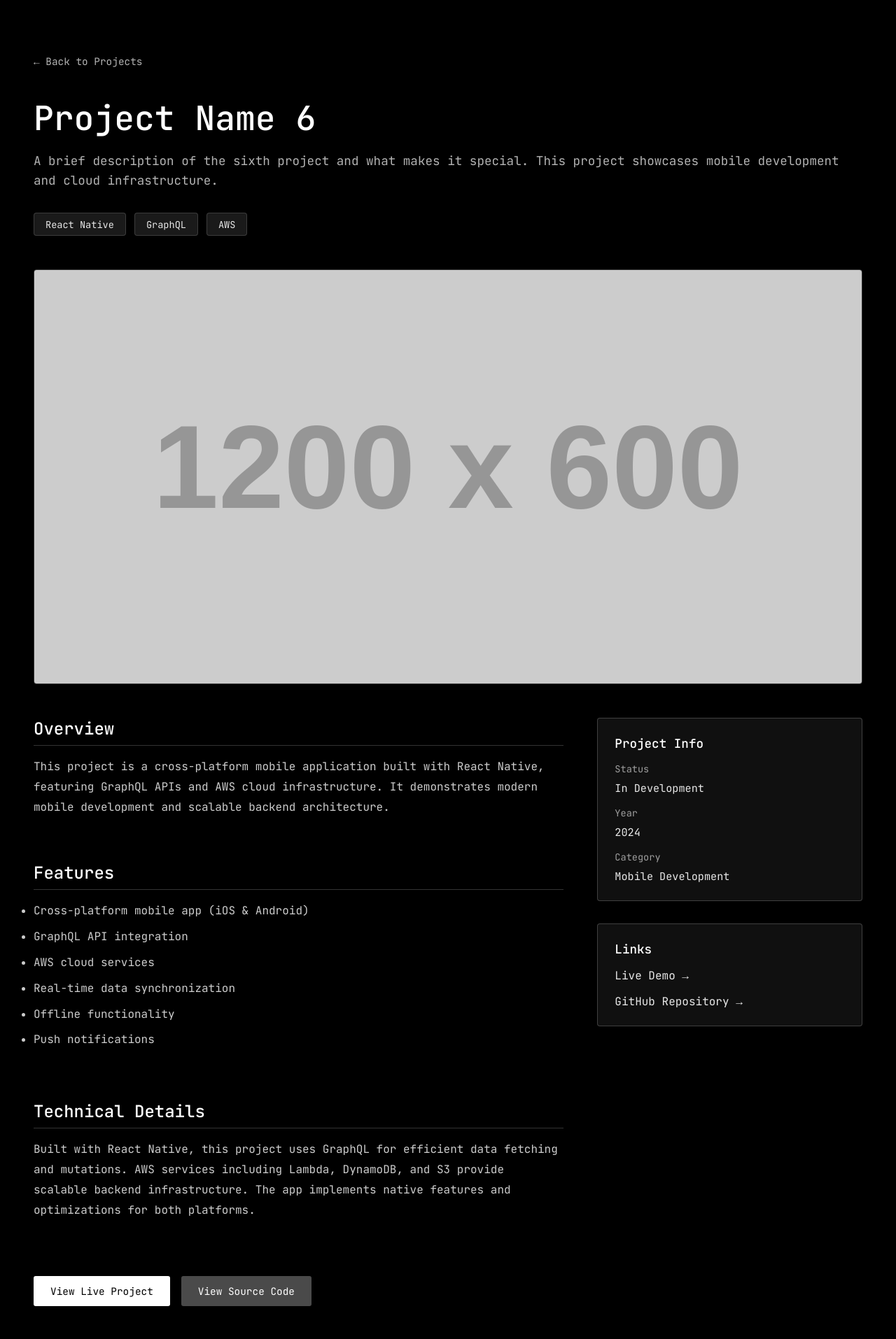
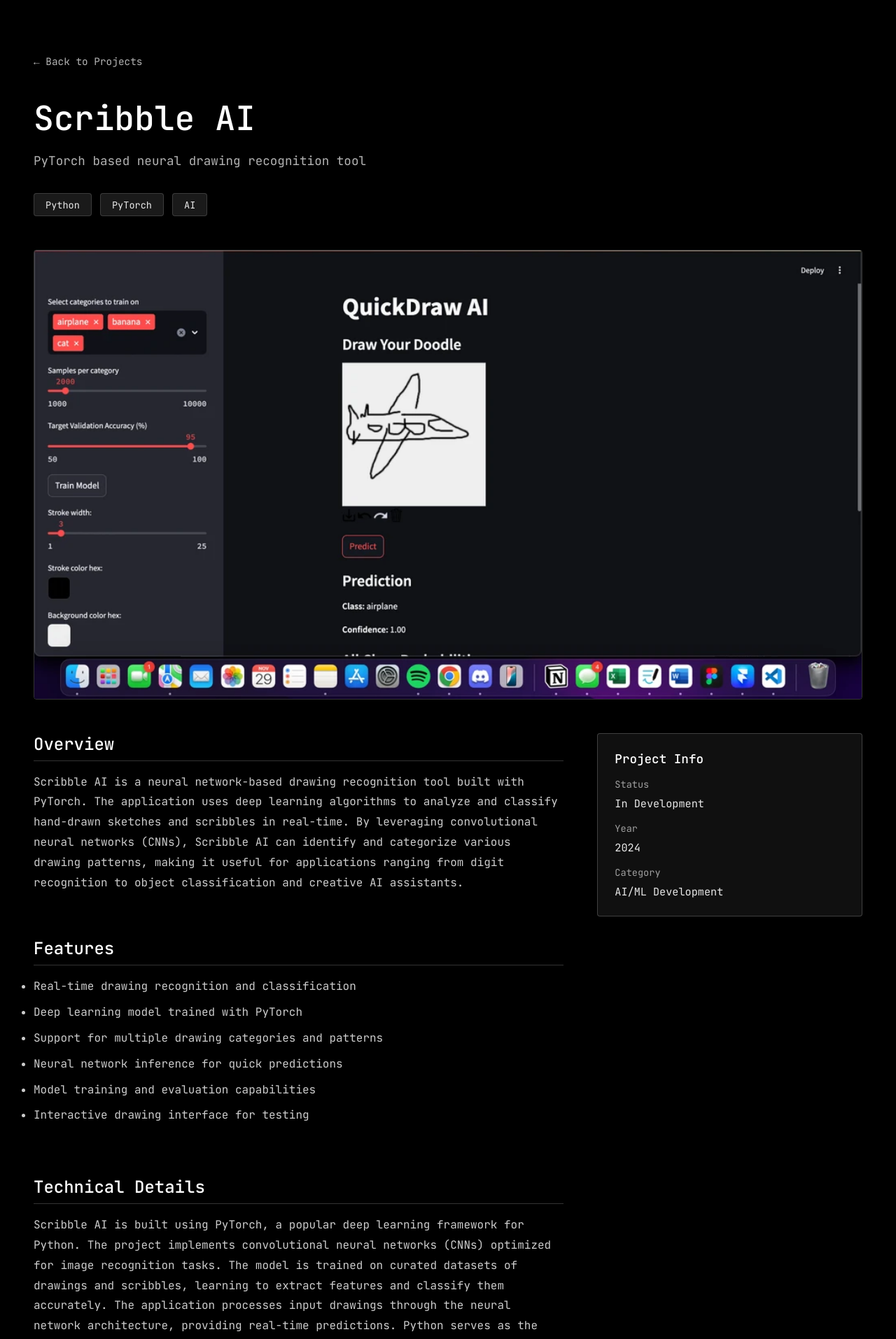
Before and after one commit to daniel3606/DL_Portfolio_Website_V03, a React (Vite) app: page /projects/project-6 in a window 1280 px wide. Shown: the part 80-1994 px from the top of the page at 70% size. Built offline with nearby package versions, Linux system fonts and the light colour scheme.

Commit message:
project_6

```diff
--- a/src/pages/ProjectDetail6.jsx
+++ b/src/pages/ProjectDetail6.jsx
@@ -1,6 +1,7 @@
 import React from 'react';
 import { Link } from 'react-router-dom';
 import './ProjectDetail.css';
+import ScribbleAIImage from '../assets/scribbleai_image.webp';
 
 const ProjectDetail6 = () => {
   return (
@@ -10,19 +11,19 @@ const ProjectDetail6 = () => {
           <Link to="/projects" className="back-button">
             ← Back to Projects
           </Link>
-          <h1 className="project-detail-title">Project Name 6</h1>
+          <h1 className="project-detail-title">Scribble AI</h1>
           <p className="project-detail-subtitle">
-            A brief description of the sixth project and what makes it special. This project showcases mobile development and cloud infrastructure.
+            PyTorch based neural drawing recognition tool
           </p>
           <div className="project-detail-tags">
-            <span className="project-detail-tag">React Native</span>
-            <span className="project-detail-tag">GraphQL</span>
-            <span className="project-detail-tag">AWS</span>
+            <span className="project-detail-tag">Python</span>
+            <span className="project-detail-tag">PyTorch</span>
+            <span className="project-detail-tag">AI</span>
           </div>
         </div>
 
         <div className="project-detail-image-container">
-          <img src="https://via.placeholder.com/1200x600?text=Project+6" alt="Project 6" className="project-detail-image" />
+          <img src={ScribbleAIImage} alt="Scribble AI" className="project-detail-image" />
         </div>
 
         <div className="project-detail-content">
@@ -30,29 +31,33 @@ const ProjectDetail6 = () => {
             <div className="project-detail-section">
               <h2 className="project-detail-section-title">Overview</h2>
               <p className="project-detail-section-content">
-                This project is a cross-platform mobile application built with React Native, featuring GraphQL APIs
-                and AWS cloud infrastructure. It demonstrates modern mobile development and scalable backend architecture.
+                Scribble AI is a neural network-based drawing recognition tool built with PyTorch. The application uses deep learning
+                algorithms to analyze and classify hand-drawn sketches and scribbles in real-time. By leveraging convolutional neural
+                networks (CNNs), Scribble AI can identify and categorize various drawing patterns, making it useful for applications
+                ranging from digit recognition to object classification and creative AI assistants.
               </p>
             </div>
 
             <div className="project-detail-section">
               <h2 className="project-detail-section-title">Features</h2>
               <ul className="project-detail-section-content">
-                <li>Cross-platform mobile app (iOS & Android)</li>
-                <li>GraphQL API integration</li>
-                <li>AWS cloud services</li>
-                <li>Real-time data synchronization</li>
-                <li>Offline functionality</li>
-                <li>Push notifications</li>
+                <li>Real-time drawing recognition and classification</li>
+                <li>Deep learning model trained with PyTorch</li>
+                <li>Support for multiple drawing categories and patterns</li>
+                <li>Neural network inference for quick predictions</li>
+                <li>Model training and evaluation capabilities</li>
+                <li>Interactive drawing interface for testing</li>
               </ul>
             </div>
 
             <div className="project-detail-section">
               <h2 className="project-detail-section-title">Technical Details</h2>
               <p className="project-detail-section-content">
-                Built with React Native, this project uses GraphQL for efficient data fetching and mutations.
-                AWS services including Lambda, DynamoDB, and S3 provide scalable backend infrastructure.
-                The app implements native features and optimizations for both platforms.
+                Scribble AI is built using PyTorch, a popular deep learning framework for Python. The project implements convolutional
+                neural networks (CNNs) optimized for image recognition tasks. The model is trained on curated datasets of drawings and
+                scribbles, learning to extract features and classify them accurately. The application processes input drawings through
+                the neural network architecture, providing real-time predictions. Python serves as the primary programming language,
+                with PyTorch handling the machine learning computations, tensor operations, and gradient-based optimization during training.
               </p>
             </div>
           </div>
@@ -70,33 +75,10 @@ const ProjectDetail6 = () => {
               </div>
               <div className="project-detail-info-item">
                 <span className="project-detail-info-label">Category</span>
-                <span className="project-detail-info-value">Mobile Development</span>
-              </div>
-            </div>
-
-            <div className="project-detail-info-box">
-              <h3 className="project-detail-info-title">Links</h3>
-              <div className="project-detail-info-item">
-                <a href="#" className="project-detail-link" target="_blank" rel="noopener noreferrer">
-                  Live Demo →
-                </a>
-              </div>
-              <div className="project-detail-info-item">
-                <a href="#" className="project-detail-link" target="_blank" rel="noopener noreferrer">
-                  GitHub Repository →
-                </a>
+                <span className="project-detail-info-value">AI/ML Development</span>
               </div>
             </div>
           </div>
-        </div>
-
-        <div className="project-detail-actions">
-          <a href="#" className="project-detail-button primary" target="_blank" rel="noopener noreferrer">
-            View Live Project
-          </a>
-          <a href="#" className="project-detail-button" target="_blank" rel="noopener noreferrer">
-            View Source Code
-          </a>
         </div>
       </div>
     </div>
--- a/src/pages/Projects.jsx
+++ b/src/pages/Projects.jsx
@@ -4,6 +4,7 @@ import './Projects.css';
 import ArtFitImage from '../assets/artfit_preview.png';
 import PortfolioImage from '../assets/portfolio_preview01.png';
 import SideQuestImage from '../assets/sidequest_preview.png';
+import ScribbleAIImage from '../assets/scribbleai_image.webp';
 
 const Projects = () => {
   // Sample projects data - you can update this with your actual projects
@@ -44,10 +45,10 @@ const Projects = () => {
       detailsLink: '/projects/project-3'
     },
     {
-      image: 'https://via.placeholder.com/400x200?text=Project+6',
-      name: 'Project Name 6',
-      description: 'A brief description of the sixth project and what makes it special.',
-      tags: ['React Native', 'GraphQL', 'AWS'],
+      image: ScribbleAIImage,
+      name: 'Scribble AI',
+      description: 'PyTorch based neural drawing recognition tool',
+      tags: ['Python', 'PyTorch', 'AI'],
       detailsLink: '/projects/project-6'
     }
   ];
```
Also changed, not shown: src/assets/scribbleai_image.webp (added).
